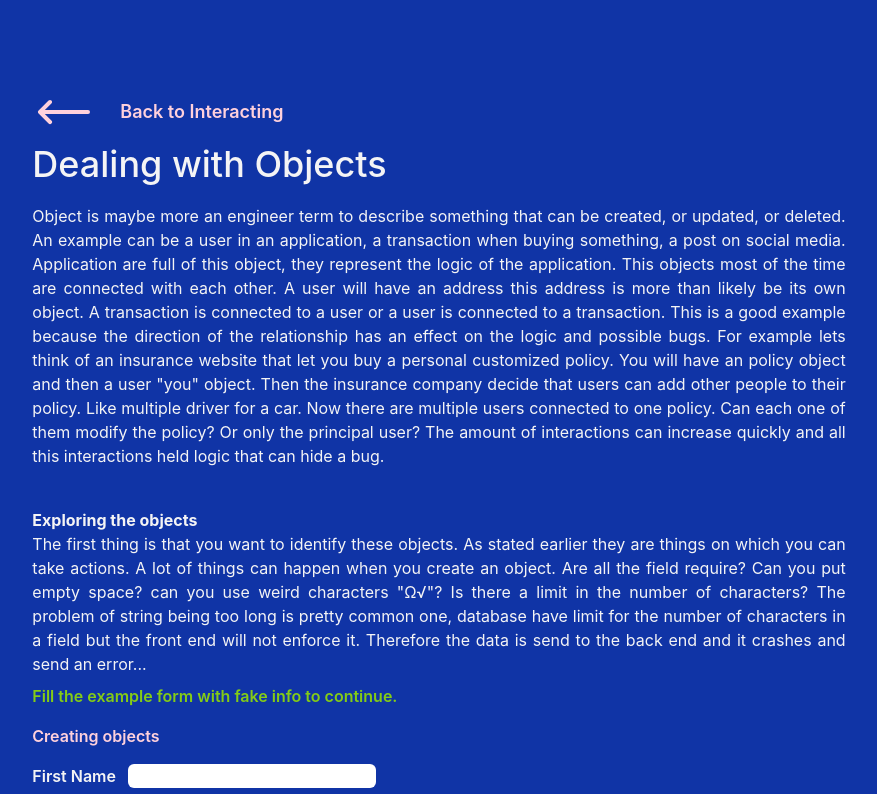
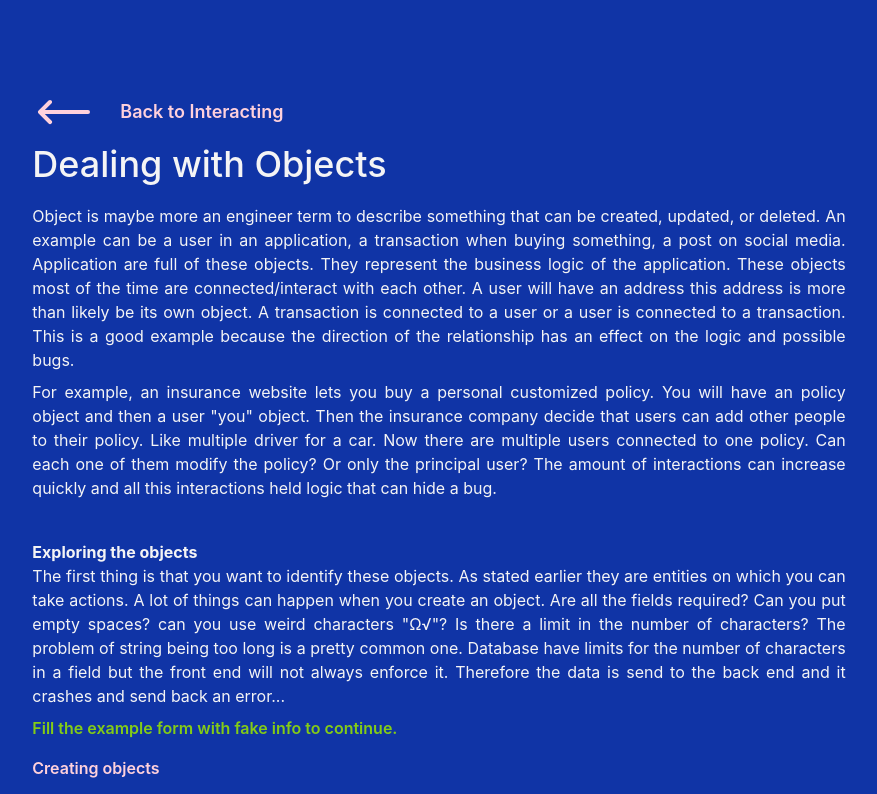
Before and after one commit to willot/Quality, a React (Create React App) app: page /objects in a window 1280 px wide. Shown: the top 794 px of the page, without its empty margins (201-1078 px from the left). Built offline with nearby package versions, Linux system fonts and the light colour scheme.

Commit message:
review fourth page

```diff
--- a/src/pages/Entities.tsx
+++ b/src/pages/Entities.tsx
@@ -23,28 +23,41 @@ export const Entities = () => {
                     <span className="text-pink text-lg font-semibold w-52 pl-6">Back to Interacting</span>
                 </Link>
                 <h1 className="text-4xl font-medium pb-5">Dealing with Objects</h1>
-                <p>Object is maybe more an engineer term to describe something that can be created, or updated, or
+                <p>Object is maybe more an engineer term to describe something that can be created, updated, or
                     deleted. An example can be a user in an application, a transaction when buying something, a post on
-                    social media. Application are full of this object, they represent the logic of the application. This
-                    objects most of the time are connected with each other. A user will have an address this address is
+                    social media. Application are full of these objects. They represent the business logic of the
+                    application. These objects most of the time are connected/interact with each other. A user will have
+                    an address this address is
                     more than likely be its own object. A transaction is connected to a user or a user is connected to a
                     transaction. This is a good example because the direction of the relationship has an effect on the
-                    logic and possible bugs. For example lets think of an insurance website that let you buy a personal
-                    customized policy. You will have an policy object and then a user "you" object. Then the insurance
-                    company decide that users can add other people to their policy. Like multiple driver for a car. Now
-                    there are multiple users connected to one policy. Can each one of them modify the policy? Or only
-                    the principal user? The amount of interactions can increase quickly and all this interactions held
-                    logic that can hide a bug.</p>
+                    logic and possible bugs.
+                </p>
+                <p className="pt-2">For example, an insurance website lets you buy a personal
+                    customized policy. You will have an policy object and then a user "you" object. Then the
+                    insurance
+                    company decide that users can add other people to their policy. Like multiple driver for a car.
+                    Now
+                    there are multiple users connected to one policy. Can each one of them modify the policy? Or
+                    only
+                    the principal user? The amount of interactions can increase quickly and all this interactions
+                    held
+                    logic that can hide a bug.
+                </p>
                 <section className="py-10">
                     <h2 className="font-bold">Exploring the objects</h2>
-                    <p className="pb-2">The first thing is that you want to identify these objects. As stated earlier
-                        they are things on which you can take actions. A lot of things can happen when you create an
-                        object. Are all the field require? Can you put empty space? can you use weird characters "Ω√"?
-                        Is there a limit in the number of characters? The problem of string being too long is pretty
-                        common one, database have limit for the number of characters in a field but the front end will
-                        not enforce it. Therefore the data is send to the back end and it crashes and send an
+                    <p className="pb-2">The first thing is that you want to identify these objects. As stated
+                        earlier
+                        they are entities on which you can take actions. A lot of things can happen when you create an
+                        object. Are all the fields required? Can you put empty spaces? can you use weird characters
+                        "Ω√"?
+                        Is there a limit in the number of characters? The problem of string being too long is a pretty
+                        common one. Database have limits for the number of characters in a field but the front end
+                        will
+                        not always enforce it. Therefore the data is send to the back end and it crashes and send back
+                        an
                         error... </p>
-                    <p className="pb-4 font-semibold text-green">Fill the example form with fake info to continue.</p>
+                    <p className="pb-4 font-semibold text-green">Fill the example form with fake info to
+                        continue.</p>
                     <h3 className="text-pink font-semibold pb-4">Creating objects</h3>
                     <EntitiesForm setEntity={setEntity}/>
                     <section className="pt-4">
@@ -58,39 +71,55 @@ export const Entities = () => {
                                     <p className="pl-6"><span
                                         className="font-semibold">Last name:</span> {entity.lastName}</p>
                                     <p className="font-bold text-pink">Address</p>
-                                    <p className="pl-6"><span className="font-semibold">Street:</span> {entity.street}
+                                    <p className="pl-6"><span
+                                        className="font-semibold">Street:</span> {entity.street}
                                     </p>
-                                    <p className="pl-6"><span className="font-semibold">Apartment #:</span> {entity.apt}
+                                    <p className="pl-6"><span
+                                        className="font-semibold">Apartment #:</span> {entity.apt}
                                     </p>
-                                    <p className="pl-6"><span className="font-semibold">City:</span> {entity.city}</p>
+                                    <p className="pl-6"><span className="font-semibold">City:</span> {entity.city}
+                                    </p>
                                 </section>
                                 <section className="pt-2">
-                                    <p>We have one form but we can see that we created two separated objects. One user
-                                        with a first and last name and an address with street, apartment, number, and
+                                    <p>We have one form but we can see that we created two separated objects. One
+                                        user
+                                        with a first and last name and an address with street, apartment number,
+                                        and
                                         city.</p>
                                     <p className="pt-2">If you play around you can notice a few things. There are no
                                         limit in the number
                                         of characters that you can enter inside each input. So if you want to type
-                                        3000 characters into the input box you can (It will work). The only reason that
+                                        3000 characters into the input box you can (It will work). The only reason
+                                        that
                                         it doesn't produce an error is that in this application there is no database
-                                        saving this information. Otherwise it is very
-                                        likely we will run into some field constraint in the database particularly for
-                                        field like city. When you do exploratory testing it is important to know what
-                                        kind of data a user will enter. For example the biggest name for a european city
-                                        is 58 characters in Welch. Knowing this can help you set some good test cases.
-                                        One that I often run into is middle name. If you complete immigration paper work
-                                        this field often come up. I have 2 middle name... Most of the time it only let
-                                        you enter one which can be a problem for immigration paperwork.
-                                        Limited length for inputs is a type of error that is frequently not handle very
-                                        well. Often no error is display to the user know that the date was not save or
-                                        if there is an error no explanation is given to remedy it. So it
-                                        is important for the front end to be aware to the limitation of the back end to
-                                        protect the users against potential failure.</p>
+                                        saving this information. Otherwise, it is very
+                                        likely we will run into some field constraint in the database particularly
+                                        for
+                                        field like city. When you do exploratory testing it is important to know
+                                        what
+                                        kind of data a user will enter. For example the biggest name for a european
+                                        city
+                                        is 58 characters in Welch. Knowing this can help you set some good test
+                                        cases.
+                                        One that I often run into is middle name. If you complete immigration paperwork
+                                        this field often come up. I have 2 middle name... Most of the time it only
+                                        let
+                                        you enter one which can be a problem for immigration paperwork. Errors while
+                                        completing form are not always handle very well.
+                                    </p>
+                                    <p>Often no error is display to
+                                        let the user know that the data was not save
+                                        or if there is an error no explanation is given to remedy it. So it is important
+                                        for the front end to be aware to the limitation of the back end to protect the
+                                        users against potential failure.</p>
                                     <p>Another issue you can find is that the form doesn't trim white space. You can
-                                        currently enter white space in every field and it will let you move forward.</p>
+                                        currently enter white space in every field and it will let you move
+                                        forward.</p>
                                 </section>
                                 <section className="pt-4">
-                                    <h3 className="text-pink font-semibold pb-4">Updating objects</h3>
+                                    <h3 className="text-pink font-semibold ">Updating objects</h3>
+                                    <p className="pb-4 text-green font-semibold">Now update the information you enter
+                                        earlier.</p>
                                     <EntitiesForm setEntity={setEntity} originalEntities={entity}/>
                                     <p className="font-semibold py-2">Updated entities</p>
                                     {entity && (
@@ -113,9 +142,11 @@ export const Entities = () => {
                                     )}
 
                                     <p>Now let's imagine that we want to update our objects. We can ensure that
-                                        city and last name are still required. We can enter empty string in every
-                                        field and see that it sadly it still a bug because it is saving the empty space
-                                        as values... Now let's try to update the apartment field. Let's image that you
+                                        city and last name are still required. We can enter white space in every
+                                        field and see that it sadly it still a bug because it is saving the empty
+                                        space
+                                        as values... Now let's try to update the apartment field. Let's image that
+                                        you
                                         recently move and
                                         are updating your address. You lived in an apartment complex and now you
                                         have a nice house. Ouch what happens. It is telling me I can't do that. This
@@ -128,15 +159,19 @@ export const Entities = () => {
                                         giving you a correct error. But this go against what the user want to do. It
                                         is a case where the acceptance criteria are wrong. </p>
                                 </section>
-                                <p className="pt-4">If you are critic you could say that we don't need exploratory testing. We need the engineers
-                                    to write more tests or better tests. I think it is true. But it is hard for engineer to
-                                    think about all these cases. What is also harder is that the person that created the form
-                                    may not be the same one that add the next field. Context get lost all the time and tests are
-                                    very useful to document functionality. Engineers will miss things because that is what human
-                                    do. When you build something you can't think about all things that go wrong. But what you
-                                    can do is that when a bug is reported is write a test to ensure that in the future this bug
-                                    doesn't happen again. For example someone found the bug that white space should be trim when
-                                    submitting data. You can easily write a unit test for it an move on.</p>
+                                <p className="pt-4">If you are critic you could say that we don't need exploratory
+                                    testing. We need the engineers
+                                    to write more tests or better tests. I think it is true. But it is hard for
+                                    engineer to think about all these cases. What also makes it complicated is that
+                                    the engineer that created the form originally may not be the same one that add the
+                                    apartment field. Context get lost all the
+                                    time and tests are very useful to document functionality. Engineers will miss things
+                                    because that is what human
+                                    do. When you build something you can't think about all the things that go wrong. But
+                                    what you can do is writing new tests when a bugs are reported to ensure that in the
+                                    future this bug doesn't happen again. For example someone found the bug that white
+                                    space should be trim when submitting data. You can easily write a unit test for it
+                                    an move on.</p>
                             </>
                         )}
 
```
